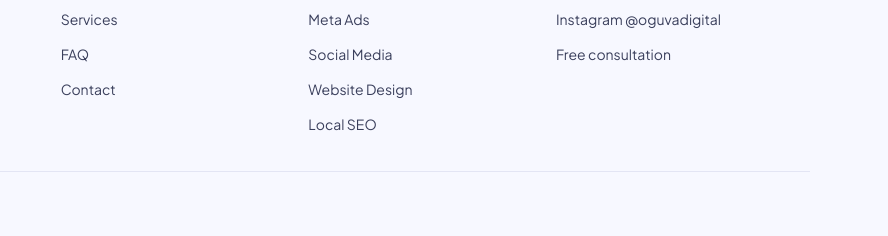
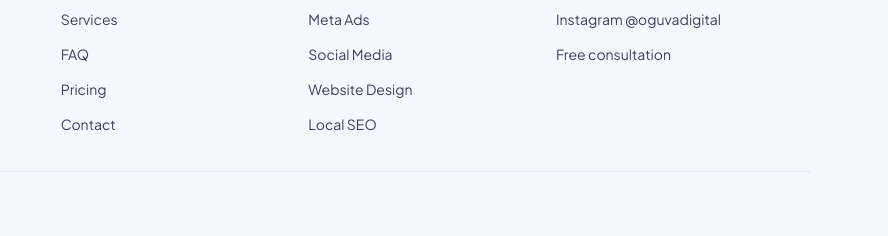
Before and after one commit to s86986762-spec/Oguva, a plain HTML site: page contact.html in a window 1280 px wide. Shown: the part 2552-2788 px from the top of the page, 392-1280 px from the left. Drawn offline with Linux system fonts and the light colour scheme; no server answers.

Commit message:
Add Pricing to the footer links (internal linking for discovery)

```diff
--- a/contact.html
+++ b/contact.html
@@ -193,6 +193,7 @@
                         <li><a href="/about" data-page="about">About</a></li>
                         <li><a href="/services" data-page="services">Services</a></li>
                         <li><a href="/faq" data-page="faq">FAQ</a></li>
+                        <li><a href="/pricing" data-page="pricing">Pricing</a></li>
                         <li><a href="/contact" data-page="contact">Contact</a></li>
                     </ul>
                 </div>
```
